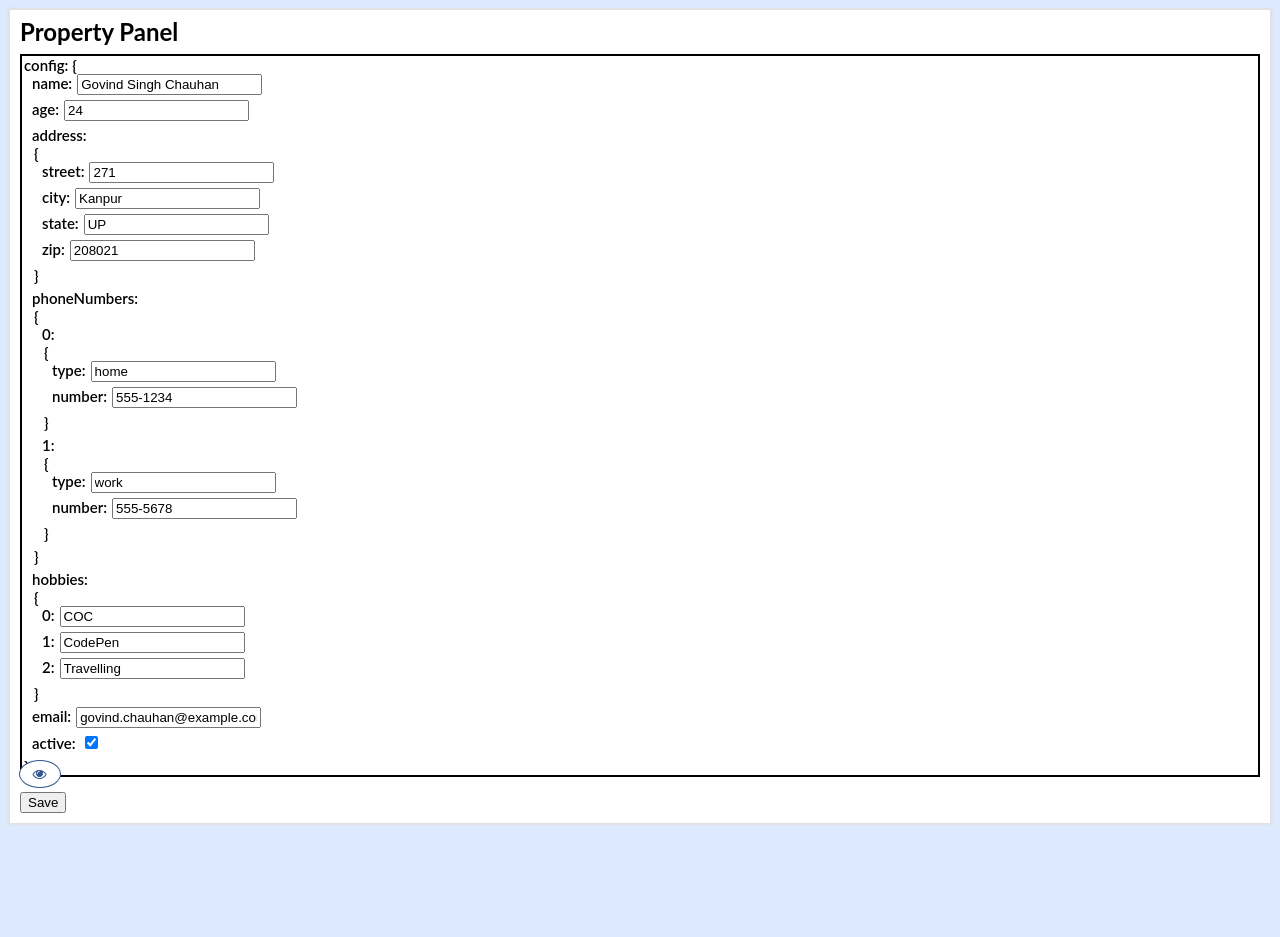
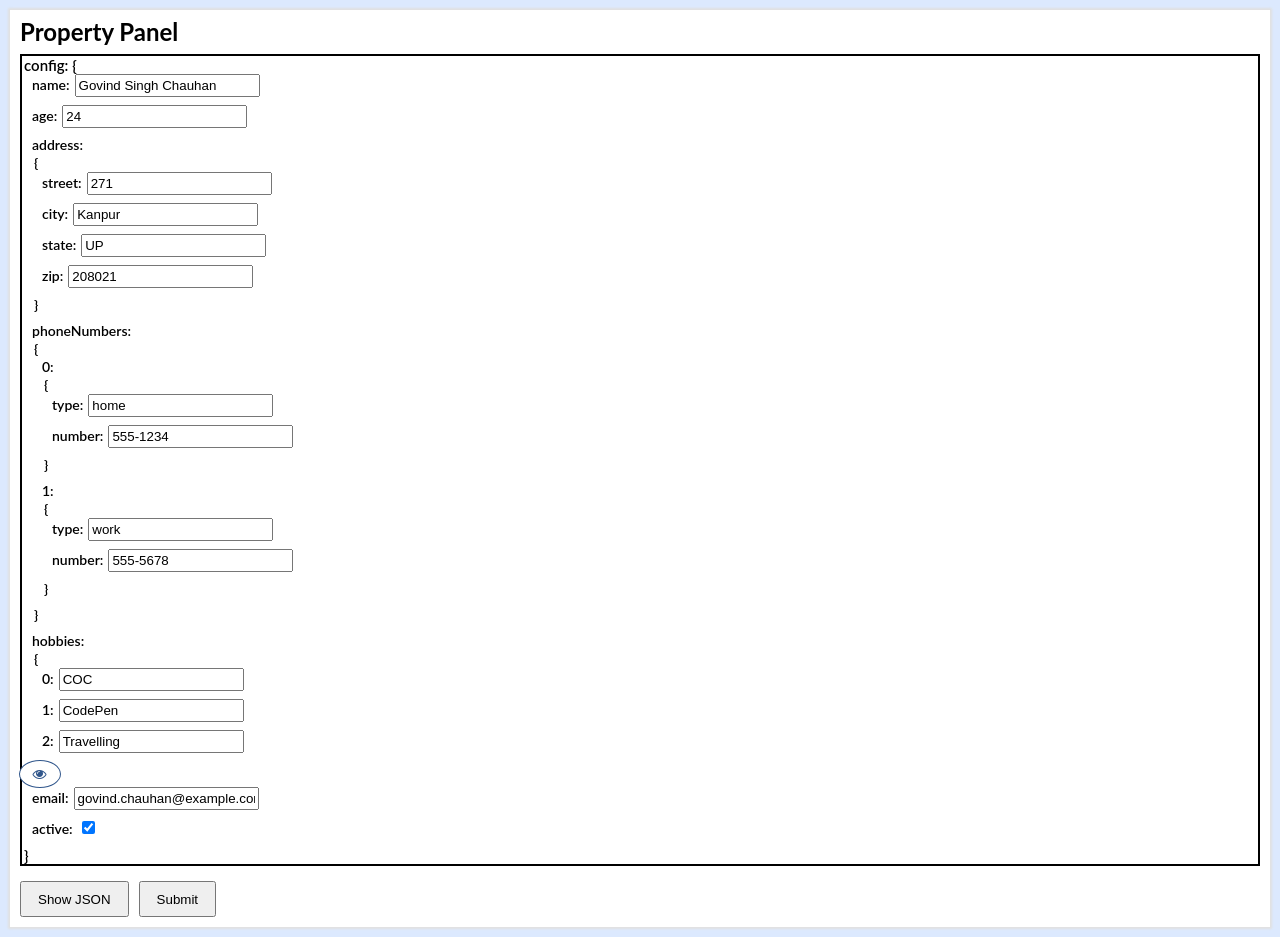
Before and after one commit to gregariousgovind/angularTheming, an Angular app: page /propertyPanel in a window 1280 px wide. Before the commit the page ends 833 px from the top, so only its background shows below. Built offline with nearby package versions, Linux system fonts and the light colour scheme.

Commit message:
2 files modified

```diff
--- a/src/app/components/property-panel-container/property-panel-container.component.scss
+++ b/src/app/components/property-panel-container/property-panel-container.component.scss
@@ -37,12 +37,24 @@
     }
 
     li {
-      padding-bottom: 5px;
+      padding-bottom: 8px;
+      font-size: 14px;
+
       label {
         padding-right: 5px;
         font-weight: 600;
       }
+
+      input {
+        padding: 2px;
+      }
     }
+  }
+
+  button {
+    height: 36px;
+    padding: 8px 16px;
+    margin-right: 10px;
   }
 
   pre {
--- a/src/app/components/property-panel-container/property-panel-container.component.ts
+++ b/src/app/components/property-panel-container/property-panel-container.component.ts
@@ -8,10 +8,11 @@ import { Component, ViewEncapsulation } from '@angular/core';
       <ul [attr.data-name]="'config: '">
         <app-property-panel [data]="data"></app-property-panel>
       </ul>
-      <button type="button" (click)="onSubmit()">Save</button>
-      <ng-container *ngIf="updatedData">
+      <button type="button" (click)="showJSON()">{{dataShown ? 'Hide' : 'Show'}} JSON</button>
+      <button type="button" (click)="onSubmit()">Submit</button>
+      <ng-container *ngIf="dataShown">
         <hr>
-        <pre>{{ updatedData | json }}</pre>
+        <pre>{{ data | json }}</pre>
       </ng-container>
     </div>
   `,
@@ -43,9 +44,13 @@ export class PropertyPanelContainerComponent {
     active: true,
   };
 
-  updatedData: any;
+  dataShown: boolean = false;
+
+  showJSON() {
+    this.dataShown = !this.dataShown;
+  }
 
   onSubmit() {
-    this.updatedData = this.data;
+    console.log(this.data);
   }
 }
```
